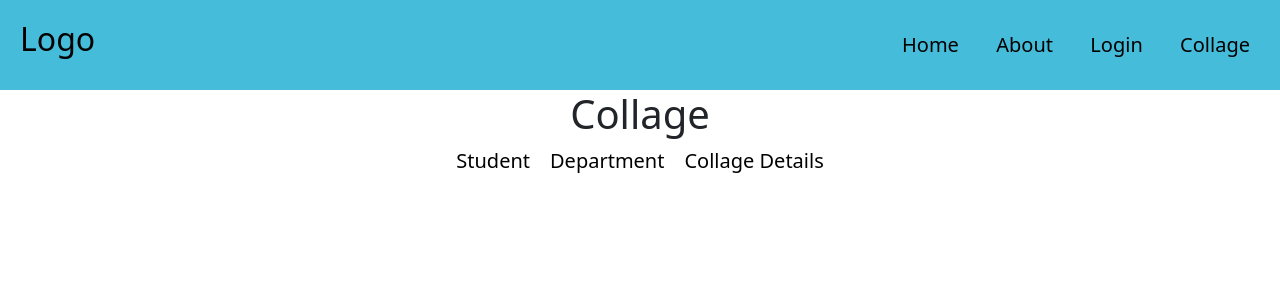
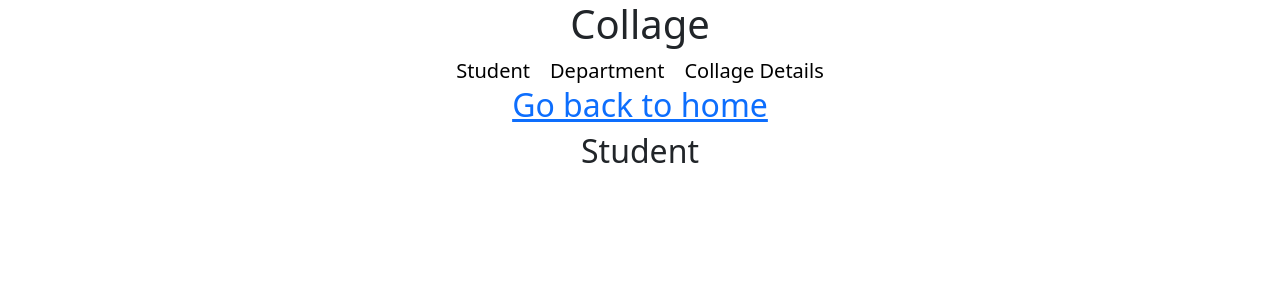
Before and after one commit to Namrata725/reactJsLearning, a React (Vite) app: page /collage in a window 1280 px wide. Shown: the top 300 px of the page. Built offline with nearby package versions, Linux system fonts and the light colour scheme.

Commit message:
demo code + docs for layout and index routes

```diff
--- a/src/ReactRouter/Header.jsx
+++ b/src/ReactRouter/Header.jsx
@@ -1,7 +1,8 @@
-import { Link } from "react-router";
+import { Link, Outlet } from "react-router";
 import "./style.css";
 function Header() {
   return (
+    <div>
       <div className="header">
         <div>
           <Link to="/" className="link">
@@ -34,6 +35,8 @@
           </ul>
         </div>
       </div>
+      <Outlet />
+    </div>
   );
 }
 
--- a/src/ReactRouter/MainRouter.jsx
+++ b/src/ReactRouter/MainRouter.jsx
@@ -11,15 +11,17 @@
 function MainRouter() {
   return (
     <div>
-      <Header />
+      {/* <Header /> */}
       <Routes>
-        <Route path="/" element={<Home />} />
-        <Route path="/about" element={<About />} />
-        <Route path="/login" element={<Login />} />
+        <Route element={<Header />}>
+          <Route path="/" element={<Home />} />
+          <Route path="/about" element={<About />} />
+          <Route path="/login" element={<Login />} />
+        </Route>
         {/* ------------ */}
 
         <Route path="/collage" element={<Collage />}>
-          <Route path="student" element={<Student />} />
+          <Route index element={<Student />} />
           <Route path="collageDetail" element={<CollageDetails />} />
           <Route path="department" element={<Department />} />
         </Route>
--- a/src/ReactRouter/NestedNavigate/Collage.jsx
+++ b/src/ReactRouter/NestedNavigate/Collage.jsx
@@ -1,10 +1,10 @@
-import { NavLink, Outlet } from "react-router";
+import { NavLink, Outlet, Link } from "react-router";
 import "../style.css";
 function Collage() {
   return (
     <div style={{ textAlign: "center" }} className="collage">
       <h1>Collage</h1>
-      <NavLink to="student" className="link">
+      <NavLink to="" className="link">
         Student
       </NavLink>
       <NavLink to="department" className="link">
@@ -13,6 +13,9 @@
       <NavLink to="collageDetail" className="link">
         Collage Details
       </NavLink>
+      <h2>
+        <Link to="/">Go back to home</Link>
+      </h2>
       <Outlet />
     </div>
   );
```
Also changed, not shown: 1 other file (tests, documents, lock files or other folders). Lines whose indentation alone changed are shown as unchanged.
